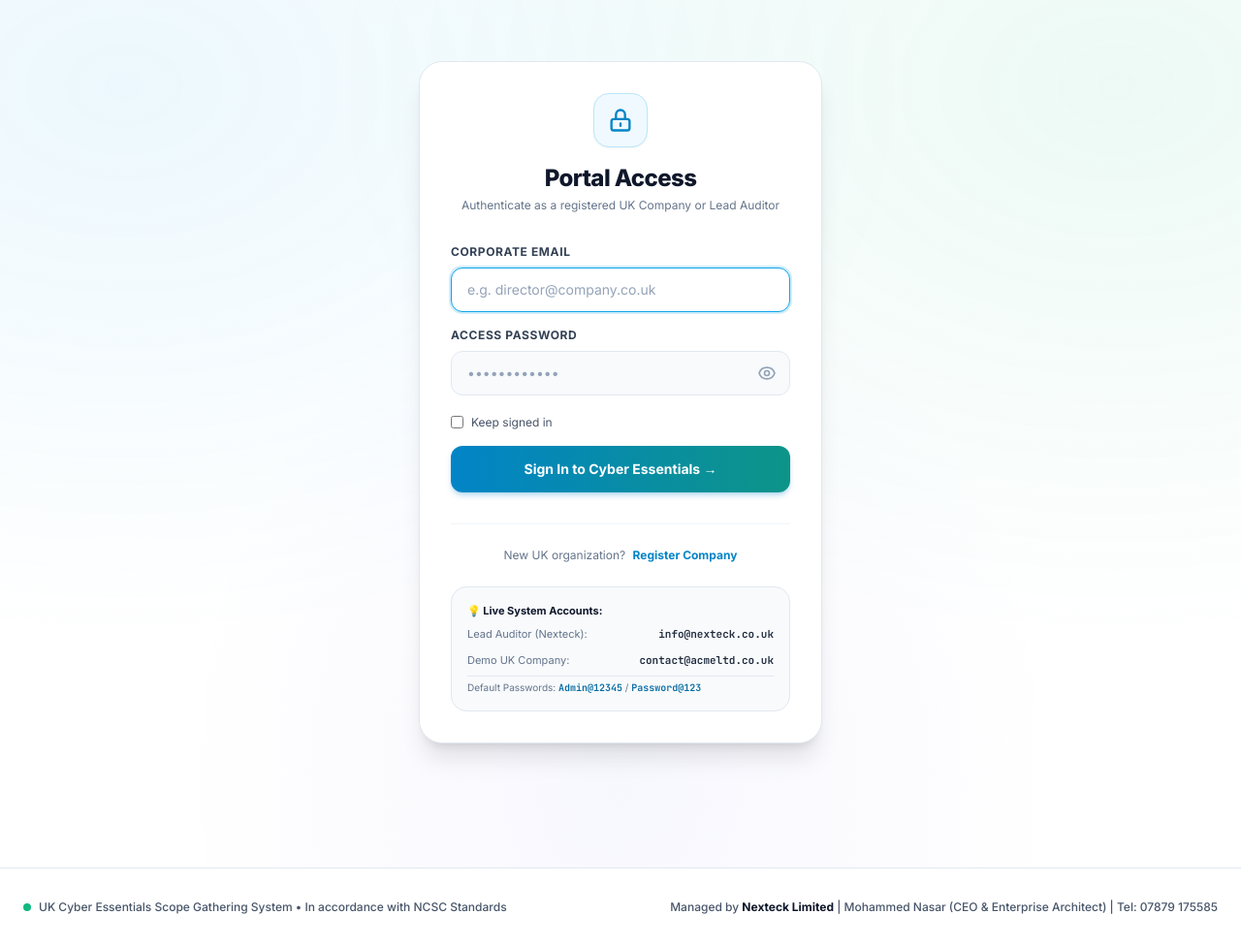
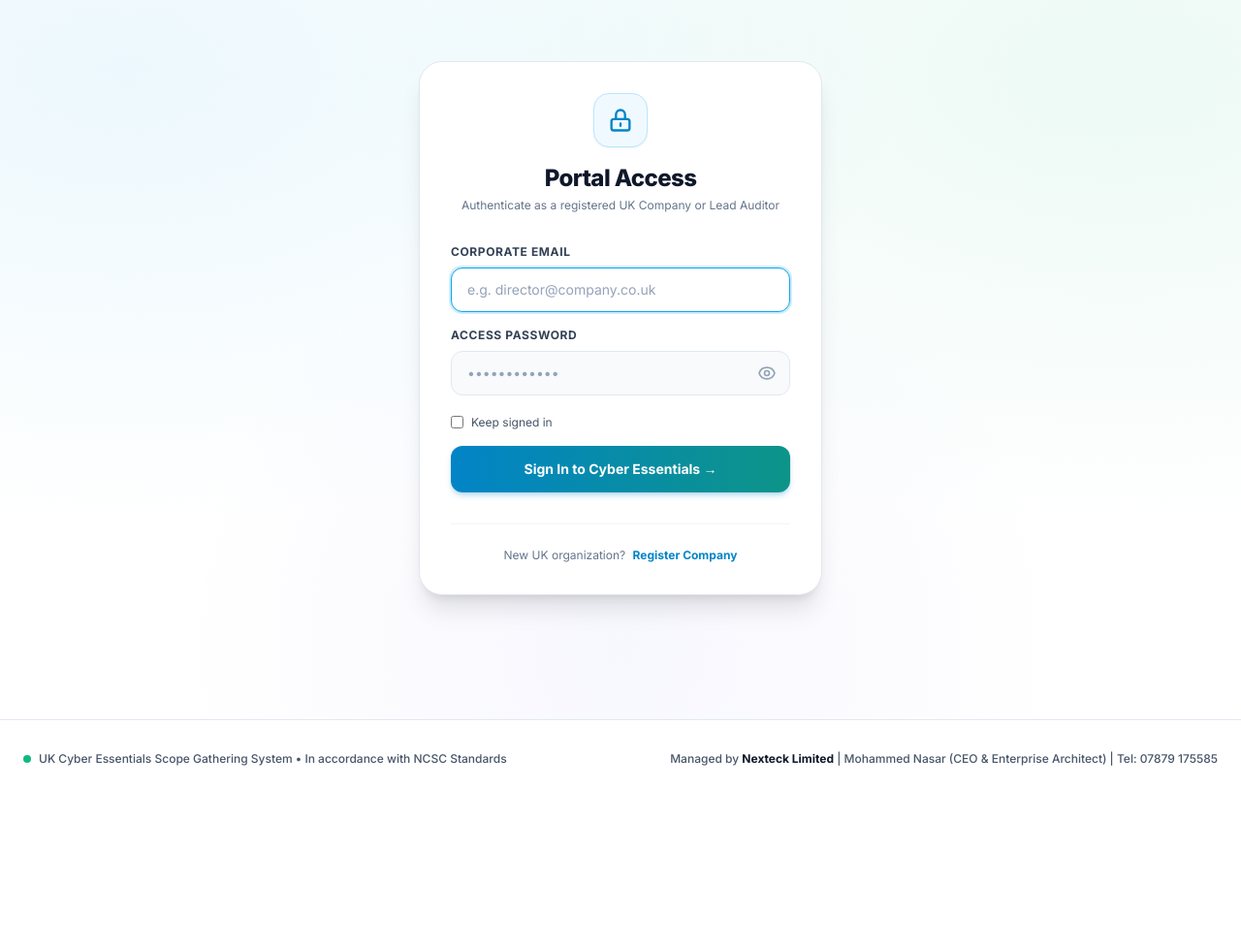
Before and after one commit to TarunBirla/cyber, a Laravel app: page /login in a window 1280 px wide. Shown: the part 88-1064 px from the top of the page at 97% size. After the commit the page ends 878 px from the top, so only its background shows below. Run offline with Laravel 10, Linux system fonts and the light colour scheme; some libraries are stand-ins or nearby versions.

Commit message:
cyber code

```diff
--- a/resources/views/auth/login.blade.php
+++ b/resources/views/auth/login.blade.php
@@ -57,18 +57,7 @@
             <a href="{{ route('register') }}" class="text-brand-600 hover:underline font-bold ml-1">Register Company</a>
         </div>
 
-        <div class="mt-6 p-4 rounded-2xl bg-slate-50 border border-slate-200 text-[11px] text-slate-600 space-y-1.5">
-            <span class="text-slate-900 font-bold block">💡 Live System Accounts:</span>
-            <div class="flex justify-between items-center py-0.5">
-                <span class="text-slate-500">Lead Auditor (Nexteck):</span>
-                <span class="font-mono font-semibold text-slate-800">info@nexteck.co.uk</span>
-            </div>
-            <div class="flex justify-between items-center py-0.5">
-                <span class="text-slate-500">Demo UK Company:</span>
-                <span class="font-mono font-semibold text-slate-800">contact@acmeltd.co.uk</span>
-            </div>
-            <div class="text-[10px] text-slate-500 pt-1 border-t border-slate-200">Default Passwords: <span class="font-mono text-brand-700 font-semibold">Admin@12345</span> / <span class="font-mono text-brand-700 font-semibold">Password@123</span></div>
-        </div>
+
 
     </div>
 </div>
```
